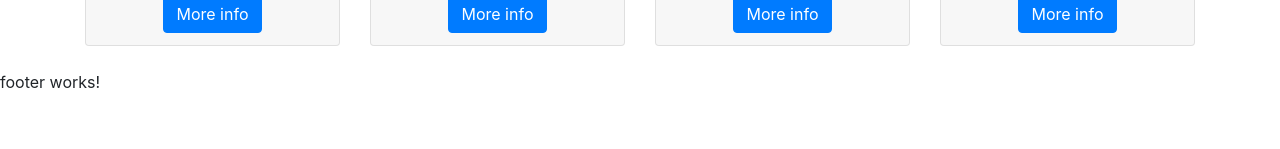
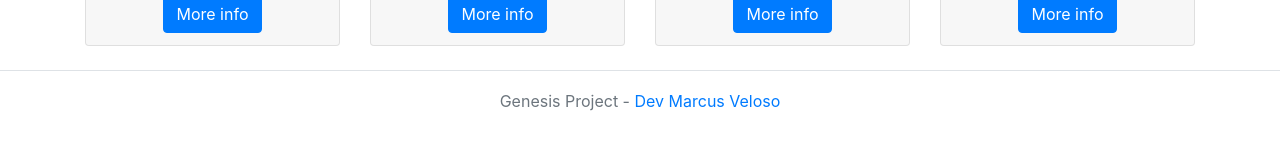
Before and after one commit to MarcusVeloso/angular-genesis, an Angular app: page /home in a window 1280 px wide. Shown: the part 885-1034 px from the top of the page. Built offline with nearby package versions, Linux system fonts and the light colour scheme.

Commit message:
add footer info

```diff
--- a/src/app/navegacao/footer/footer.component.html
+++ b/src/app/navegacao/footer/footer.component.html
@@ -1 +1,5 @@
-<p>footer works!</p>
+<footer class="border-top footer text-muted">
+  <div class="container text-center">
+    Genesis Project - <a href="https://github.com/MarcusVeloso">Dev Marcus Veloso</a>
+  </div>
+</footer>
```
Also changed, not shown: src/app/navegacao/footer/footer.component.ts (line endings or trailing spaces).
